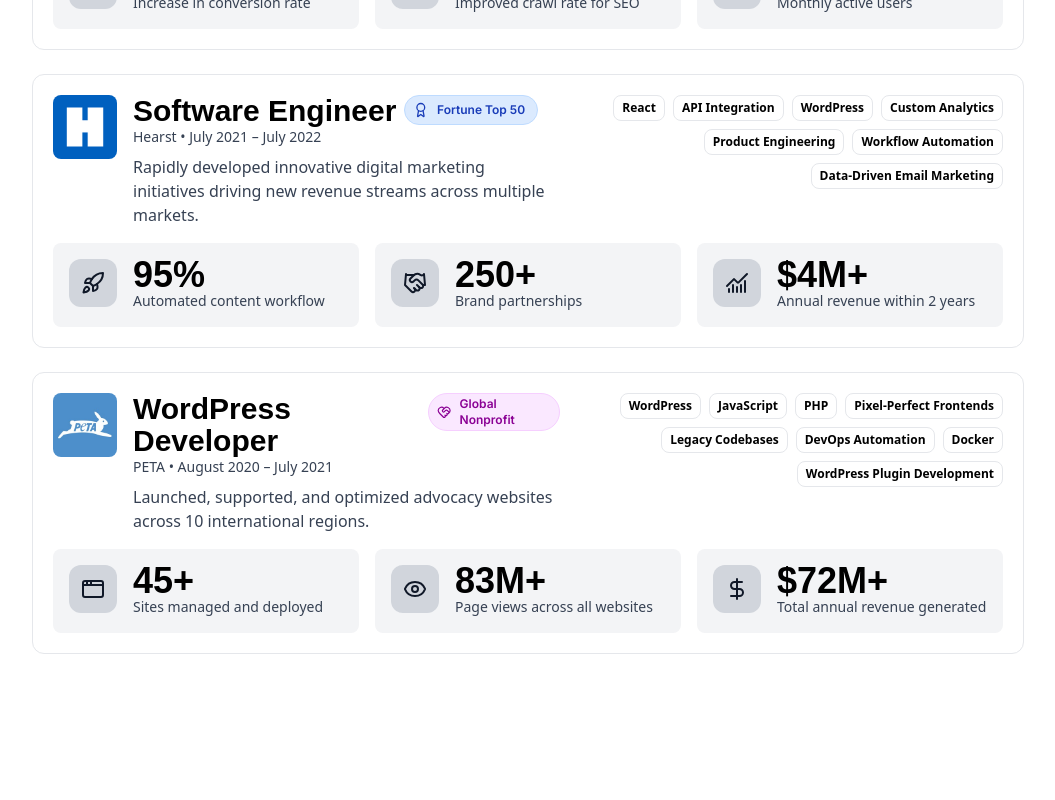
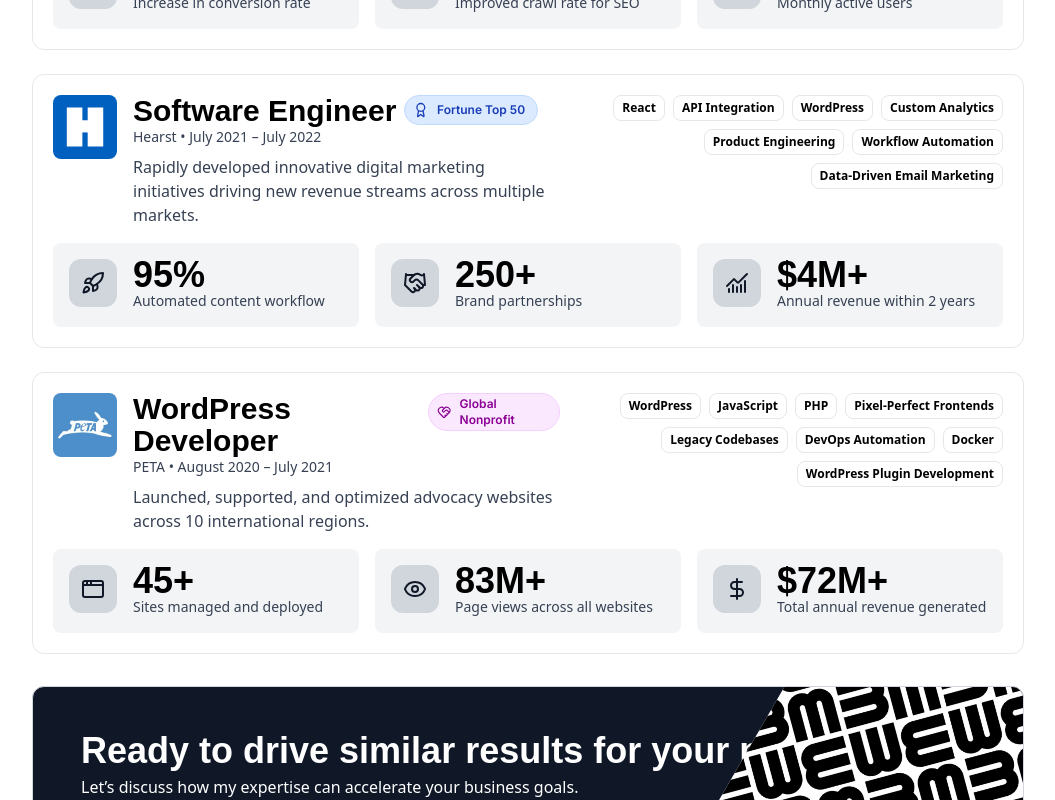
Before and after one commit to MichelleBlanchette/MichelleBlanchette.github.io, a Next.js app: page / in a window 1280 px wide. Shown: the part 2000-2800 px from the top of the page, without its empty margins (112-1167 px from the left). Built offline with nearby package versions, Linux system fonts and the light colour scheme; a web font is replaced by a local one.

Commit message:
experience cta

```diff
--- a/src/components/sections/Experience.tsx
+++ b/src/components/sections/Experience.tsx
@@ -1,6 +1,7 @@
 import Image from "next/image";
 import { AppWindow, Award, ChartNoAxesCombined, DollarSign, Eye, Handshake, HeartHandshake, Rocket, SearchCode, TrendingUp, Trophy, UsersRound } from "lucide-react";
 import Badge from "@/components/ui/Badge";
+import Button from "@/components/ui/Button";
 
 export default function Experience() {
 
@@ -157,6 +158,31 @@
                         ))
                     }
                 </div>
+                <div className="bg-gray-900 text-white p-12 rounded-xl text-left relative overflow-hidden border border-gray-300">
+                    <h3 className="font-heading font-bold text-4xl/8">Ready to drive similar results for your project?</h3>
+                    <p className="my-2">Let&rsquo;s discuss how my expertise can accelerate your business goals.</p>
+                    <ul className="flex items-center gap-x-4 mt-8">
+                        <li>
+                            <Button variant="secondary" href="https://www.linkedin.com/in/michelle-blanchette/">Connect on LinkedIn</Button>
+                        </li>
+                        <li>
+                            <Button variant="tertiary" href="mailto:mblan.dev@gmail.com">Send Email</Button>
+                        </li>
+                    </ul>
+                    <div
+                        className="
+                            absolute
+                            top-0
+                            -right-[40%]
+                            w-full
+                            h-[200%]
+                            -rotate-60
+                            bg-[url(/Michelle-Blanchette_initials-tile.png)]
+                            bg-size-[auto_150px]
+                            bg-white
+                        "
+                    />
+                </div>
             </div>
         </div>
     )
--- a/src/components/sections/Intro.tsx
+++ b/src/components/sections/Intro.tsx
@@ -30,9 +30,8 @@
                                 inset-0
                                 rounded-full
                                 -rotate-50
-                                opacity-100
                                 bg-[url(/Michelle-Blanchette_initials-tile.png)]
-                                bg-size-[auto_30%]
+                                bg-size-[auto_150px]
                             "
                         />
                         <Image
--- a/src/components/ui/Button.tsx
+++ b/src/components/ui/Button.tsx
@@ -1,8 +1,9 @@
 import { AnchorHTMLAttributes, DetailedHTMLProps } from "react";
 
 const variants = {
-    primary: "bg-black text-white",
+    primary: "bg-black text-white hover:bg-gray-800",
     secondary: "border border-gray-200 bg-white text-gray-700 hover:border-black hover:text-black",
+    tertiary: "border border-gray-300 text-gray-300 hover:border-white hover:text-white",
 };
 
 export default function Button(
```
